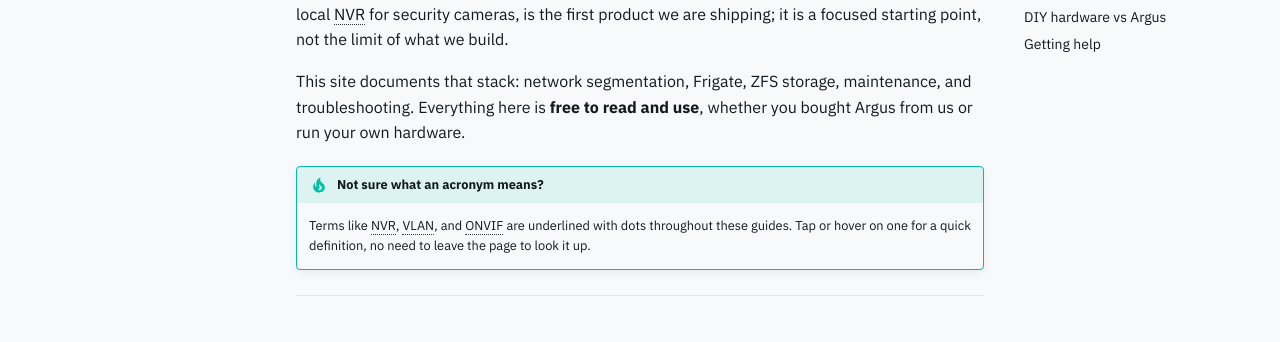
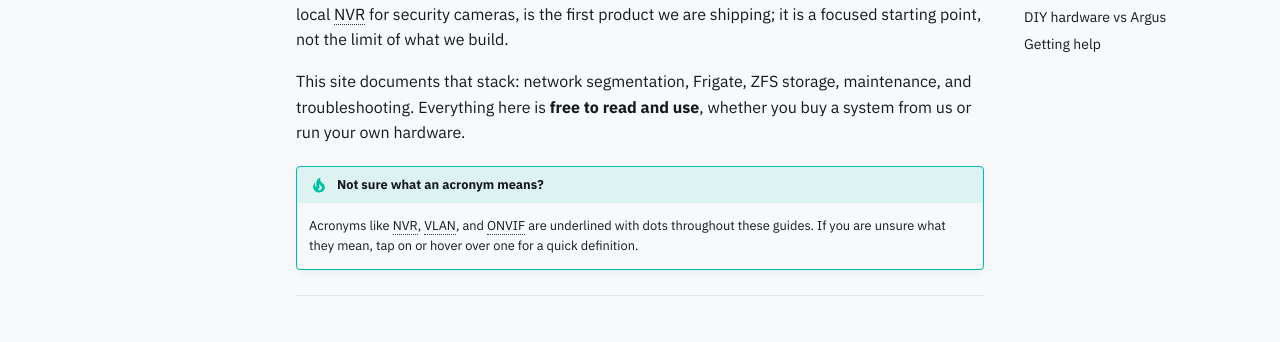
Before and after one commit to LANFoundry/lan-foundry-docs, an MkDocs documentation site: the page built from docs/index.md, in a window 1280 px wide and 900 px high. Shown: the part 277-619 px from the top of the window. Built offline with MkDocs 1.6.1 and Material for MkDocs 9.7.7, drawn with Linux system fonts in a browser that asks for light colours.

Commit message:
updated language on docs home

```diff
--- a/docs/index.md
+++ b/docs/index.md
@@ -2,10 +2,10 @@
 
 LAN Foundry is a **systems integrator for locally hosted networking and storage** — infrastructure you own and control, not capacity you rent from someone else's cloud. **Argus**, our local NVR for security cameras, is the first product we are shipping; it is a focused starting point, not the limit of what we build.
 
-This site documents that stack: network segmentation, Frigate, ZFS storage, maintenance, and troubleshooting. Everything here is **free to read and use**, whether you bought Argus from us or run your own hardware.
+This site documents that stack: network segmentation, Frigate, ZFS storage, maintenance, and troubleshooting. Everything here is **free to read and use**, whether you buy a system from us or run your own hardware.
 
 !!! tip "Not sure what an acronym means?"
-    Terms like NVR, VLAN, and ONVIF are underlined with dots throughout these guides. Tap or hover on one for a quick definition, no need to leave the page to look it up.
+    Acronyms like NVR, VLAN, and ONVIF are underlined with dots throughout these guides. If you are unsure what they mean, tap on or hover over one for a quick definition.
 
 ---
 
```
